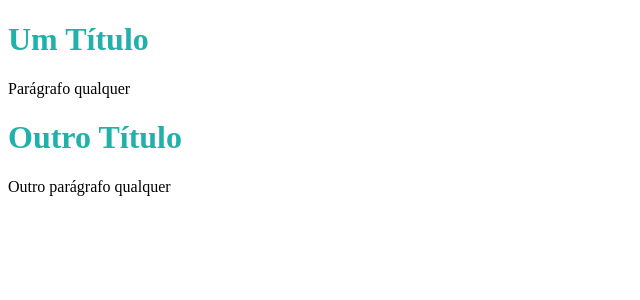
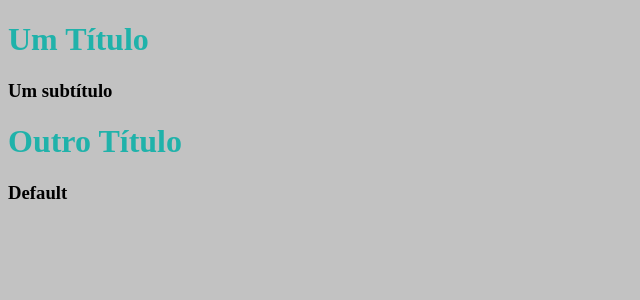
Before and after one commit to herminioneto/react-next-js-exemplos, a Next.js app: page / in a window 1280 px wide. Shown: the top 300 px of the page, without its empty margins (0-640 px from the left). Built offline with nearby package versions, Linux system fonts and the light colour scheme.

Commit message:
Criado estilo global (bg-color do body) e subtitle

```diff
--- /dev/null
+++ b/pages/_app.jsx
@@ -0,0 +1,7 @@
+import "../src/style.css"
+
+function App ({ Component, pageProps }) {
+  return <Component {...pageProps} />
+}
+
+export default App
--- a/pages/index.jsx
+++ b/pages/index.jsx
@@ -1,13 +1,14 @@
 import Title from "../src/components/title/Title"
+import Subtitle from "../src/components/subtitle/Subtitle"
 
 function HomePage () {
   // Pode-se usar tanto a tag com fechamento automático quanto a normal:
   return (
     <div>
       <Title>Um Título</Title>
-      <p>Parágrafo qualquer</p>
+      <Subtitle text="Um subtítulo" />
       <Title>Outro Título</Title>
-      <p>Outro parágrafo qualquer</p>
+      <Subtitle />
     </div>
   )
 }
--- /dev/null
+++ b/src/components/subtitle/Subtitle.jsx
@@ -0,0 +1,24 @@
+// Exemplo de componente react usando props(atributos):
+
+function Subtitle (props) {
+  return (
+    <h3>{props.text}</h3>
+  )
+}
+
+Subtitle.defaultProps = {
+  text: 'Default'
+}
+
+export default Subtitle
+
+/*
+  Podemos também usar o destructor, deixando o código um pouco mais clean:
+
+  function Subtitle ({ text }) {
+  return (
+    <h3>{ text }</h3>
+  )
+}
+
+*/
--- a/src/components/title/Title.jsx
+++ b/src/components/title/Title.jsx
@@ -1,3 +1,5 @@
+// Exemplo de componente react usando children(filhos):
+
 import styles from "./Title.module.css"
 
 function Title (props) {
--- /dev/null
+++ b/src/style.css
@@ -0,0 +1,3 @@
+body {
+  background-color: #c2c2c2;
+}
```
